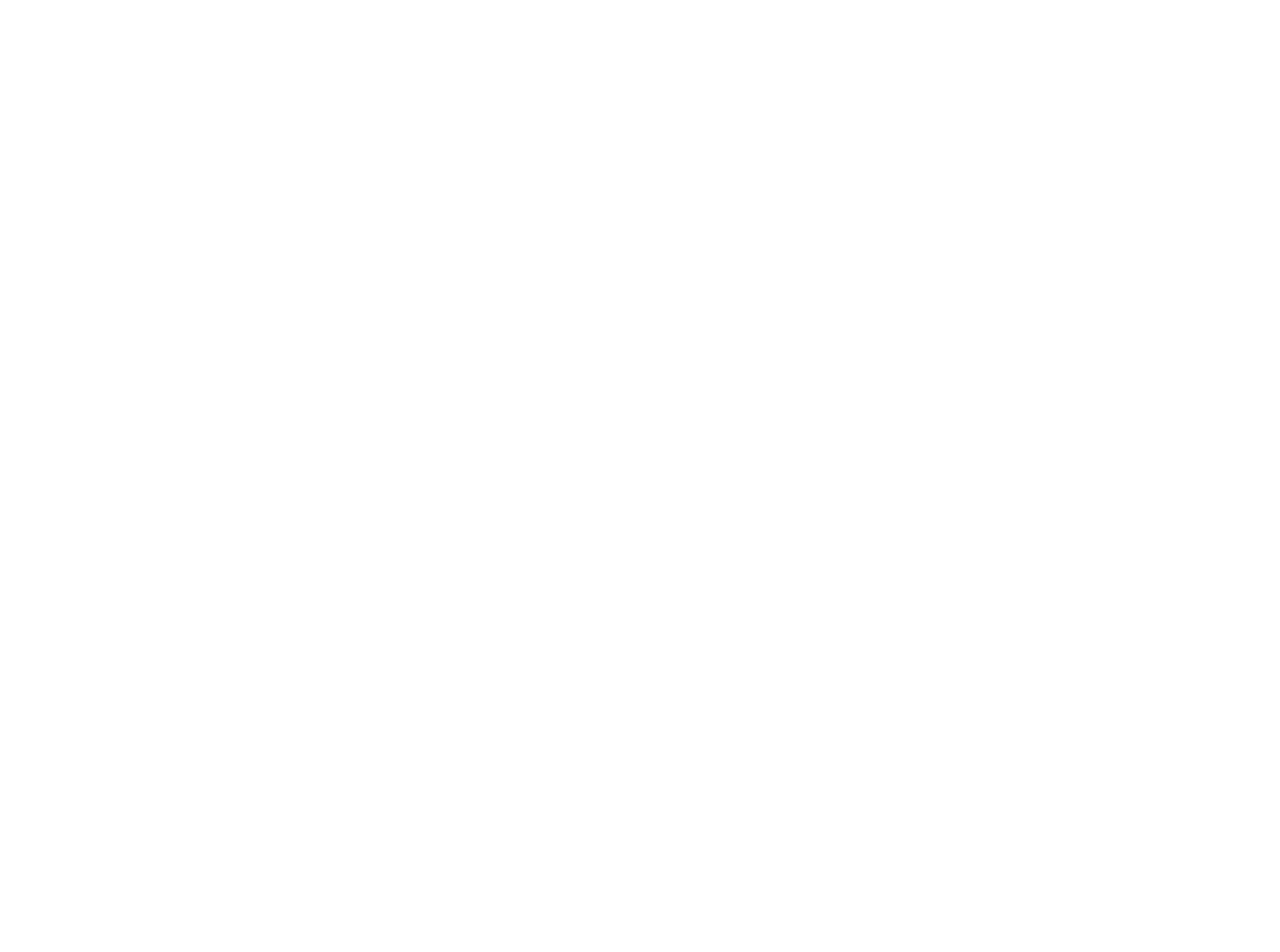
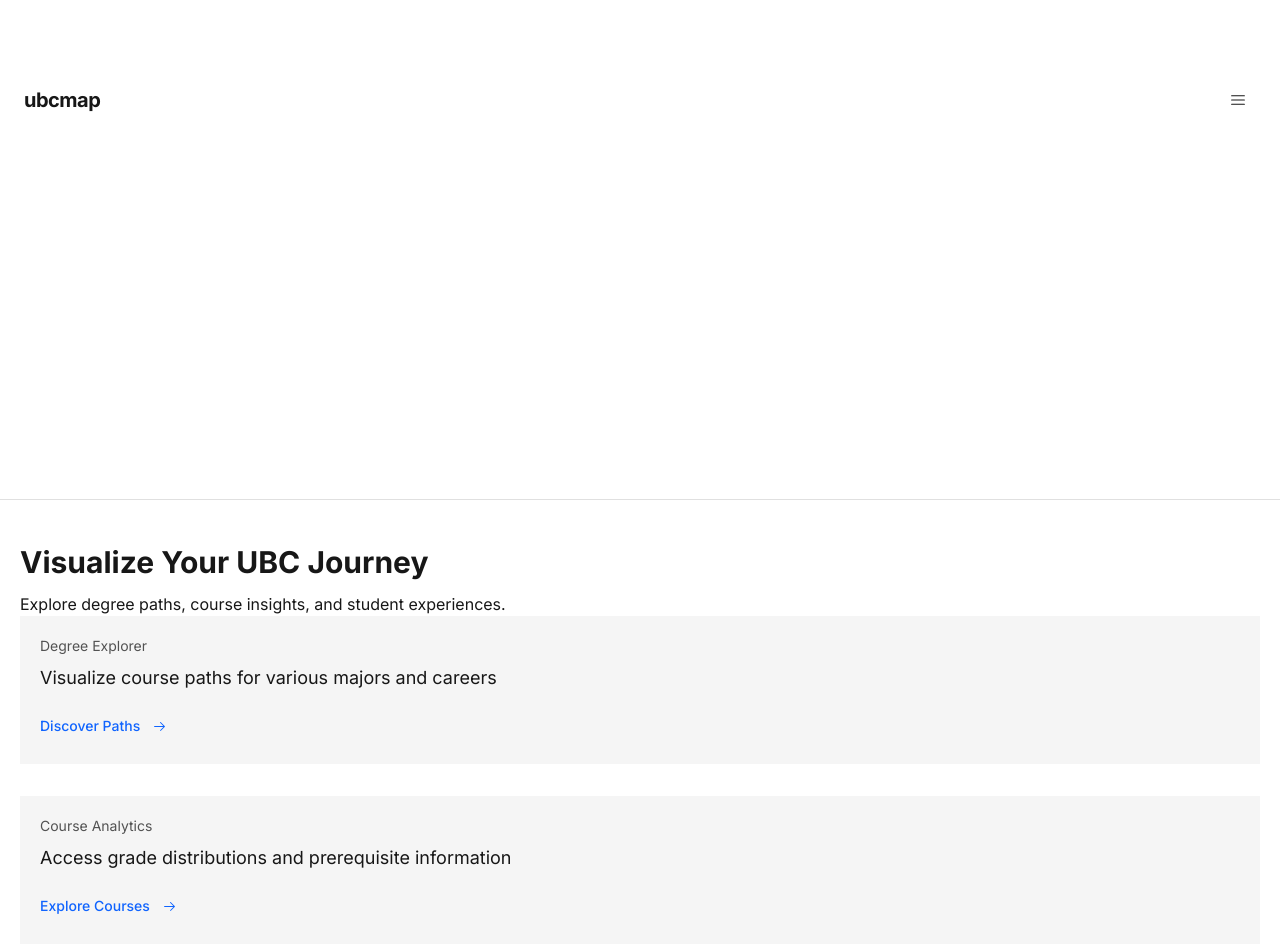
Before and after one commit to adrianlamdev/ubcmap.com, a Next.js app: page / in a window 1280 px wide. Shown: the part 300-1252 px from the top of the page. Before the commit the page ends 800 px from the top, so only its background shows below. Built offline with nearby package versions, Linux system fonts and the light colour scheme.

Commit message:
feat: add navbar, footer, and pagecontainer and working on page

```diff
--- a/package.json
+++ b/package.json
@@ -43,8 +43,8 @@
     "cmdk": "^1.0.0",
     "date-fns": "^3.6.0",
     "embla-carousel-react": "^8.3.0",
+    "google": "link:@next/font/google",
     "input-otp": "^1.2.4",
-    "lucide-react": "^0.441.0",
     "next": "14.2.12",
     "next-themes": "^0.3.0",
     "react": "^18",
--- a/src/app/globals.css
+++ b/src/app/globals.css
@@ -34,12 +34,12 @@ body {
     --card-foreground: 240 10% 3.9%;
     --popover: 0 0% 100%;
     --popover-foreground: 240 10% 3.9%;
-    --primary: 219 98 46%;
+    --primary: 219 99 53%;
     --primary-foreground: 0 0% 100%;
     --secondary: 240 4.8% 95.9%;
     --secondary-foreground: 240 5.9% 10%;
     --muted: 0 0 96%;
-    --muted-foreground: 0 0 9%;
+    --muted-foreground: 0 0 32%;
     --accent: 212 100 96%;
     --accent-foreground: 240 5.9% 10%;
     --destructive: 0 84.2% 60.2%;
@@ -52,7 +52,7 @@ body {
     --chart-3: 197 37% 24%;
     --chart-4: 43 74% 66%;
     --chart-5: 27 87% 67%;
-    --radius: 0.75rem;
+    /*--radius: 0.75rem;*/
   }
   .dark {
     --background: 240 10% 3.9%;
--- a/src/app/layout.tsx
+++ b/src/app/layout.tsx
@@ -1,17 +1,10 @@
 import type { Metadata } from "next";
-import localFont from "next/font/local";
 import "./globals.css";
+import { Inter } from "next/font/google";
+import Navbar from "@/components/custom/Navbar";
+import Footer from "@/components/custom/Footer";
 
-const geistSans = localFont({
-  src: "./fonts/GeistVF.woff",
-  variable: "--font-geist-sans",
-  weight: "100 900",
-});
-const geistMono = localFont({
-  src: "./fonts/GeistMonoVF.woff",
-  variable: "--font-geist-mono",
-  weight: "100 900",
-});
+const inter = Inter({ subsets: ["latin"] });
 
 export const metadata: Metadata = {
   title: "Create Next App",
@@ -25,10 +18,10 @@ export default function RootLayout({
 }>) {
   return (
     <html lang="en">
-      <body
-        className={`${geistSans.variable} ${geistMono.variable} antialiased`}
-      >
+      <body className={`${inter.className} antialiased`}>
+        <Navbar />
         {children}
+        <Footer />
       </body>
     </html>
   );
--- a/src/app/page.tsx
+++ b/src/app/page.tsx
@@ -1,10 +1,52 @@
+import PageContainer from "@/components/custom/PageContainer";
 import { Button } from "@/components/ui/button";
+import { ArrowRightIcon } from "@radix-ui/react-icons";
 import Image from "next/image";
+import Link from "next/link";
 
 export default function Home() {
   return (
-    <div>
-      <Button>test</Button>
-    </div>
+    <PageContainer className="py-12">
+      <h1 className="text-3xl font-bold leading-7">
+        Visualize Your UBC Journey
+      </h1>
+      <p className="mt-4">
+        Explore degree paths, course insights, and student experiences.
+      </p>
+      {/* Main Features Grid: a. Academic Pathfinder: Icon of a compass or map */}
+      {/* Title: "Degree Explorer" Description: "Visualize course paths for various */}
+      {/* majors and careers" "Discover Paths" button b. Course Insights: Icon of a */}
+      {/* lightbulb or graph Title: "Course Analytics" Description: "Access grade */}
+      {/* distributions and prerequisite information" "Explore Courses" button */}
+      {/* Trending Section: "Hot Topics" showcasing popular courses or discussions */}
+      {/* "Campus Pulse" with interesting stats or facts about university life */}
+      {/* Utility Tools: GPA Calculator Study Schedule Optimizer Prerequisite */}
+      {/* Checker Footer: Disclaimer: "CampusCompass is not affiliated with or */}
+      {/* endorsed by UBC" About Us Contact/Feedback Terms of Use & Privacy Policy */}
+      <div className="flex flex-col gap-8">
+        <div className="bg-muted p-5">
+          <h2 className="text-sm text-muted-foreground">Degree Explorer</h2>
+          <p className="text-lg mt-2">
+            Visualize course paths for various majors and careers
+          </p>
+          <Button asChild className="gap-3 mt-4 px-0" variant="link">
+            <Link href="/paths">
+              Discover Paths <ArrowRightIcon />
+            </Link>
+          </Button>
+        </div>
+        <div className="bg-muted p-5">
+          <h2 className="text-sm text-muted-foreground">Course Analytics</h2>
+          <p className="text-lg mt-2">
+            Access grade distributions and prerequisite information
+          </p>
+          <Button asChild className="gap-3 mt-4 px-0" variant="link">
+            <Link href="/paths">
+              Explore Courses <ArrowRightIcon />
+            </Link>
+          </Button>
+        </div>
+      </div>
+    </PageContainer>
   );
 }
--- /dev/null
+++ b/src/components/custom/Footer.tsx
@@ -0,0 +1,3 @@
+export default function Footer() {
+  <footer className="px-6"></footer>;
+}
--- /dev/null
+++ b/src/components/custom/Navbar.tsx
@@ -0,0 +1,16 @@
+import Link from "next/link";
+import { Button } from "../ui/button";
+import { HamburgerMenuIcon } from "@radix-ui/react-icons";
+
+export default function Navbar() {
+  return (
+    <nav className="border-b mx-auto max-w-5xl px-6 py-3 md:h-screen md:max-h-[950px] md:max-w-7xl flex items-center justify-between">
+      <Link href="/" className="font-bold tracking-tight text-xl">
+        ubcmap
+      </Link>
+      <Button size="icon" variant="ghost" className="rounded-[0.5rem]">
+        <HamburgerMenuIcon className="w-4 h-4" />
+      </Button>
+    </nav>
+  );
+}
--- /dev/null
+++ b/src/components/custom/PageContainer.tsx
@@ -0,0 +1,20 @@
+import { cn } from "@/lib/utils";
+
+export default function PageContainer({
+  children,
+  className,
+}: {
+  children: React.ReactNode;
+  className?: string;
+}) {
+  return (
+    <main
+      className={cn(
+        "mx-auto max-w-5xl px-5 md:h-screen md:max-h-[950px] md:max-w-7xl",
+        className,
+      )}
+    >
+      {children}
+    </main>
+  );
+}
```
Also changed, not shown: 1 other file (tests, documents, lock files or other folders).
